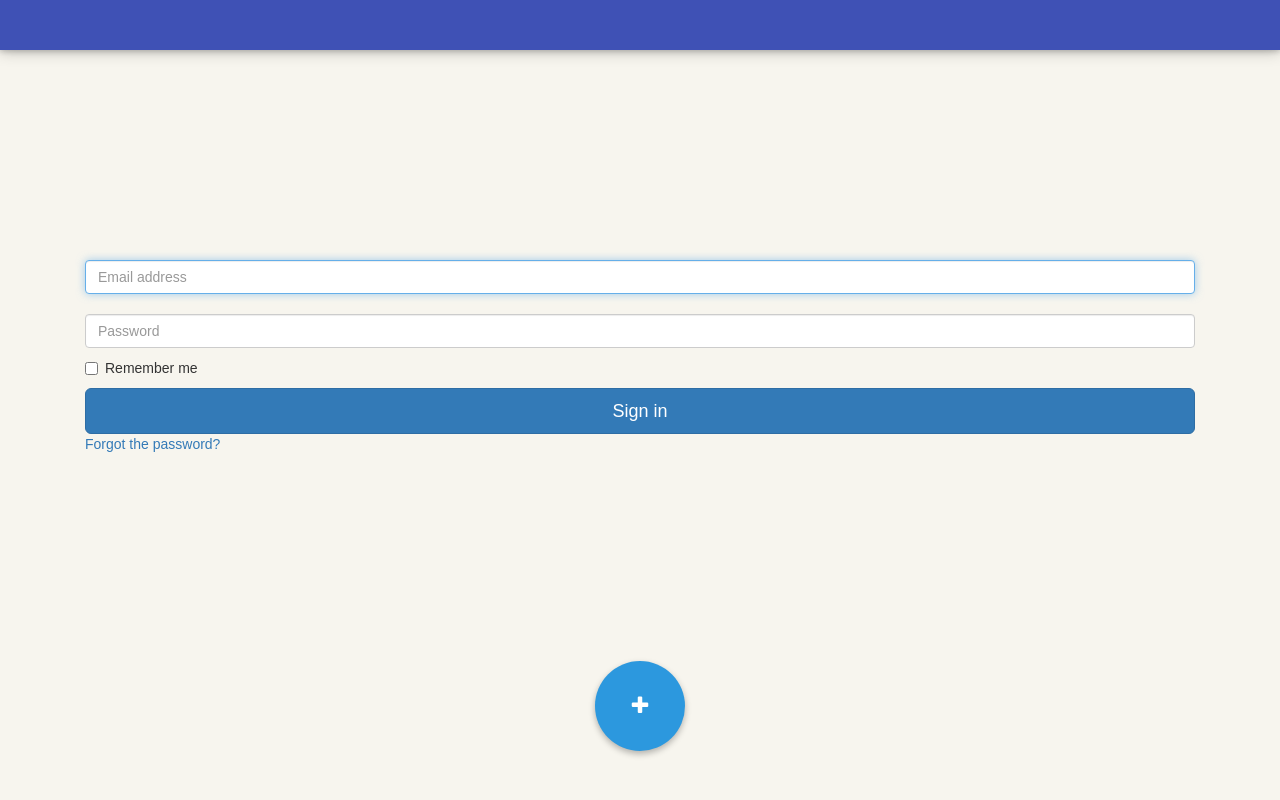
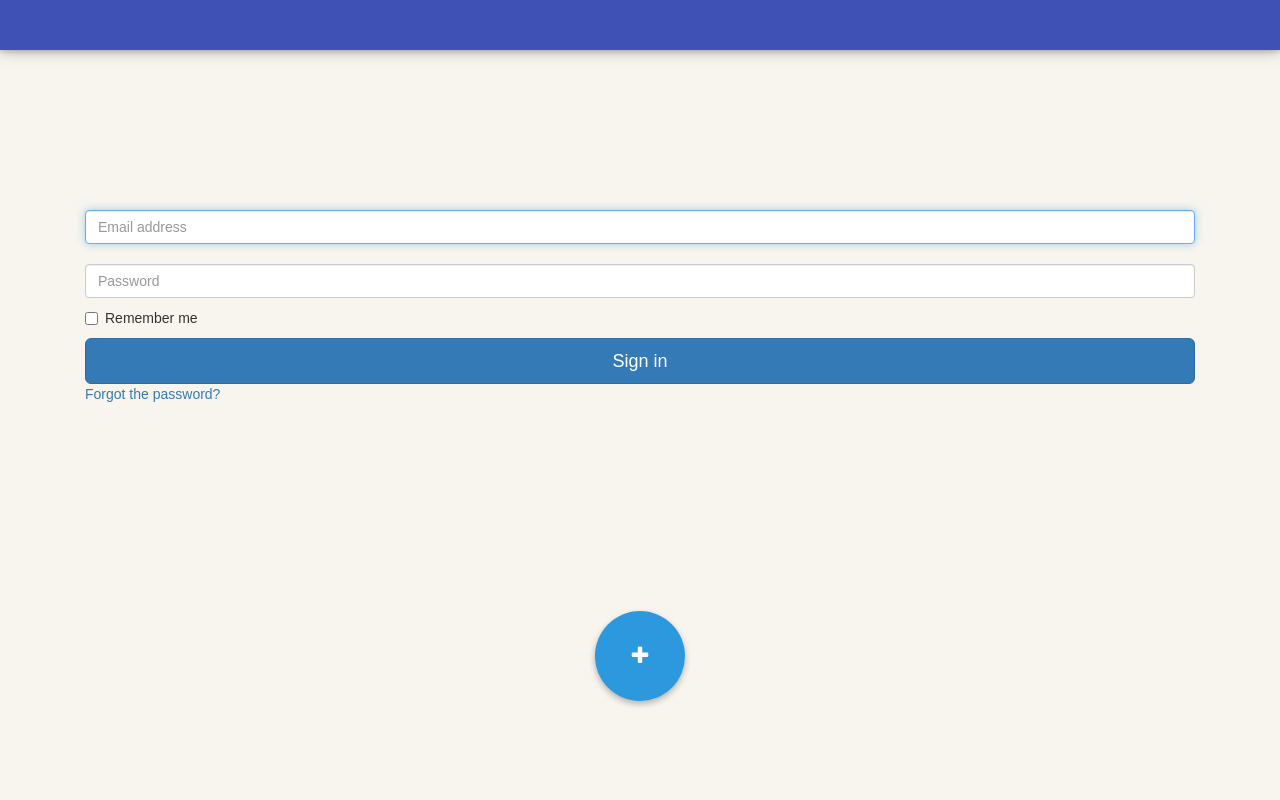
Before and after one commit to reggiestain/prop-solution.app, a plain HTML site: page www/index.html in a window 1280 px wide. Drawn offline with Linux system fonts and the light colour scheme; files whose address does not match are found by name.

Commit message:
first commit

```diff
--- a/www/index.html
+++ b/www/index.html
@@ -84,7 +84,7 @@
            <!--<div class="card card-container">-->
             <!-- <img class="profile-img-card" src="//lh3.googleusercontent.com/-6V8xOA6M7BA/AAAAAAAAAAI/AAAAAAAAAAA/rzlHcD0KYwo/photo.jpg?sz=120" alt="" /> -->
            <!-- <img id="profile-img" class="profile-img-card" src="//ssl.gstatic.com/accounts/ui/avatar_2x.png" />-->
-           <div class="col-lg-12" style="margin-top: 200px">
+           <div class="col-lg-12" style="margin-top: 150px">
            <p id="profile-name" class="profile-name-card"></p>
             <form class="form-signin">
                 <span id="reauth-email" class="reauth-email"></span>
```
